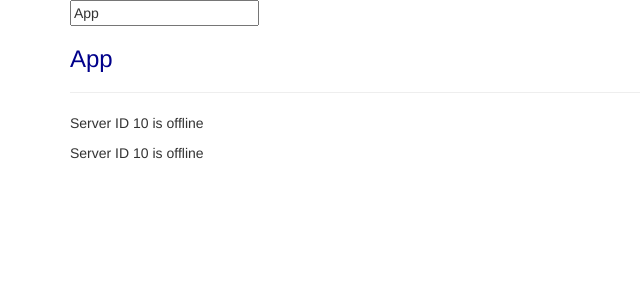
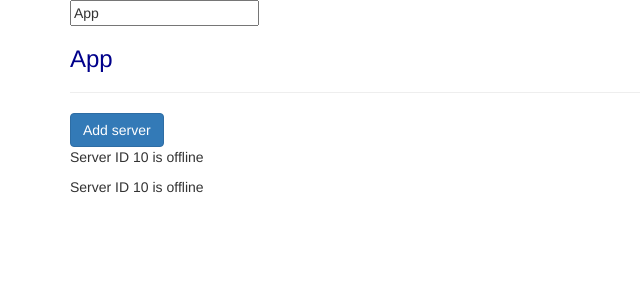
Before and after one commit to secretMoi/angular-udemy-tuto, an Angular app: page / in a window 1280 px wide. Shown: the top 300 px of the page, without its empty margins (0-640 px from the left). Built offline with nearby package versions, Linux system fonts and the light colour scheme.

Commit message:
Property binding

```diff
--- a/angular.json
+++ b/angular.json
@@ -23,7 +23,7 @@
               "src/assets"
             ],
             "styles": [
-              "node_modules/bootstrap/dist/css/bootstrap.css",
+              "node_modules/bootstrap/dist/css/bootstrap.min.css",
               "src/styles.css"
             ],
             "scripts": []
--- a/src/app/servers/servers.component.html
+++ b/src/app/servers/servers.component.html
@@ -1,2 +1,4 @@
+<button type="button" class="btn btn-primary" [disabled]="!allowNewServer"
+  >Add server</button>
 <div class="app-server"></div>
 <div class="app-server"></div>
--- a/src/app/servers/servers.component.ts
+++ b/src/app/servers/servers.component.ts
@@ -6,10 +6,16 @@
   styleUrls: ['./servers.component.css']
 })
 export class ServersComponent implements OnInit {
+  allowNewServer: boolean = false;
 
-  constructor() { }
+  constructor() {
+    setTimeout(() => {
+      this.allowNewServer = true;
+    },2000);
+  }
 
   ngOnInit(): void {
   }
 
+
 }
```
